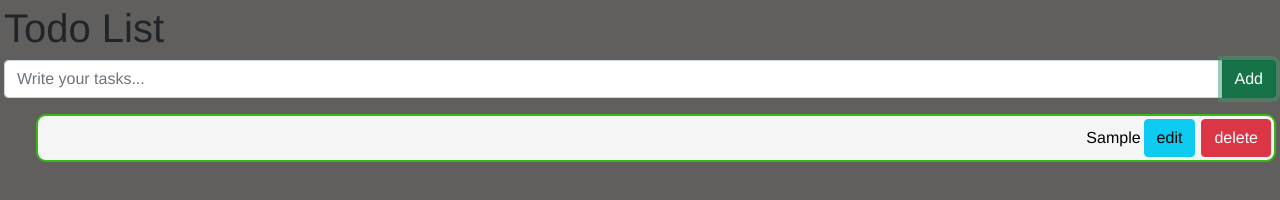
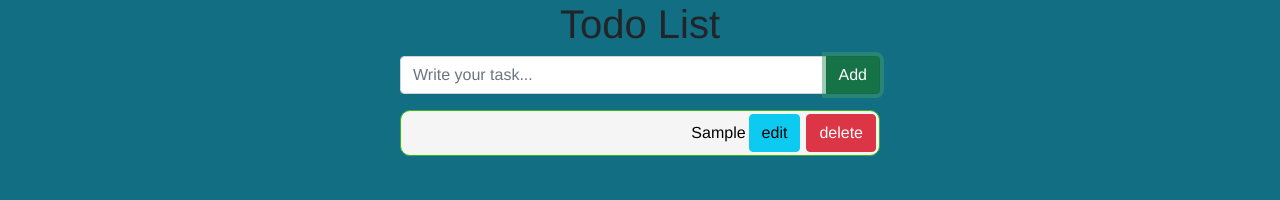
Before and after one commit to MrHeimdall/todo_list2, a plain HTML site: page src/index.html in a window 1280 px wide. Both pictures are taken after typing "Sample" into the empty fields and a click on the button "Add". Drawn offline with nearby package versions, Linux system fonts and the light colour scheme.

Commit message:
Create a task with intro key added, changes in css

```diff
--- a/src/JS/index.js
+++ b/src/JS/index.js
@@ -1,61 +1,83 @@
+//Traer los elementos y asignarles una variable para trabajr con ellos
+const addButton = document.getElementById("add-button");
+addButton.addEventListener("click", addTodo);
+const todoList = document.getElementById("todo-list-container")
+const todoInput = document.getElementById('todo-input');
 
-const addButton = document.getElementById("add-button");
-const todoList = document.getElementById("todo-list")
-addButton.addEventListener("click", addTodo);
+// Definir la funcion que dispara el boton add
+function addTodo(){
 
-let index = 0;
-
-function addTodo(){
-  const todoInput = document.getElementById('todo-input');
-
+  // En caso de un input vacio, no se añadirá una tarea nueva.
   if(!todoInput.value){
     console.log("tarea vacía");
     return;
   }
 
+  //Funcion que crea toda la estructura de las tareas.
   function createTodo (value){
 
+    // Crear un contenedor para todas las tareas.
     const taskContainer = document.createElement('div')
+
+    // Crear el contenedor de la tarea y los botones.
     const task = document.createElement('div');
+    task.classList.add('todo-list')
+    todoList.appendChild(taskContainer);
 
-    todoList.appendChild(taskContainer);
-    task.classList.add('todo-list')
-
-
+    // Crear el texto de la tarea.
     const taskLabel = document.createElement('li');
     taskLabel.innerText = value;
 
+    // Crear botón para editar tarea y añadir estilos.
     const editButtton = document.createElement('button');
     editButtton.innerText ='edit'
     editButtton.classList.add('btn')
     editButtton.classList.add('btn-info')
 
+    // Crear botón para eliminar tarea y añadir estilos.
     const deleteButton = document.createElement('button');
     deleteButton.innerText = 'delete'
     deleteButton.classList.add('btn')
     deleteButton.classList.add('btn-danger')
 
-
+    // Meter el texto de la tarea y los botones dentro del contenedor.
     task.appendChild(taskLabel);
     task.appendChild(editButtton);
     task.appendChild(deleteButton);
     taskContainer.appendChild(task);
 
+    // Las funciones de editar y borrar en sus correspondientes botones.
     editButtton.addEventListener("click", editTodo)
     deleteButton.addEventListener("click", deleteTodo)
 
+    // Funcion que borra el contenedor de la tarea
     function deleteTodo(){
-     console.log("borrar tarea")
-     task.remove()
+      console.log("borrar tarea")
+      task.remove()
     }
 
+    // Funcion que permite, a través de un prompt, cambiar el texto de la tarea.
     function editTodo(){
       const todoEdit = prompt("Change your task");
+
+      if(!todoEdit){
+        alert("Escribe una tarea")
+        return;
+      }
       taskLabel.innerText = todoEdit;
     }
   };
 
   createTodo(todoInput.value)
+
   todoInput.value = '';
+}
 
+// Cansado de darle al botón add para añadir tareas, lo he hecho con el intro XD
+const input = document.getElementById("input")
+input.addEventListener("keyup", addTodoIntro)
+function addTodoIntro(e){
+  if(e.keyCode == 13){
+    addTodo();
+  }
 }
--- a/src/css/style.css
+++ b/src/css/style.css
@@ -1,21 +1,28 @@
 body{
-  background-color: rgb(97, 94, 94);
-  margin: 4px;
+  background-color: #126e82;
   font-family:'Franklin Gothic Medium', 'Arial Narrow', Arial, sans-serif;
-
+  display: flex;
+  align-items: center;
+  flex-direction: column;
+}
+.todo-container{
+  width: 30rem;
+  padding-inline-start: 0px;
+}
+.todo-list{
+  list-style-type: none;
+  background-color: whitesmoke;
+  color:rgb(0, 0, 0);
+  border: rgb(56, 185, 17) solid 1px;
+  border-radius: 10px;
+  margin-bottom: 7px;
+  display: flex;
+  justify-content:flex-end ;
+  align-items: center;
 }
 
-.todo-list{
-  border: rgb(56, 185, 17) solid 2px;
-  list-style-type: none;
-  color:rgb(0, 0, 0);
-  margin-bottom: 7px;
-  background-color: whitesmoke;
-  margin-left: 0px;
-  display: flex;
-  justify-content: flex-end;
-  align-items: center;
-  border-radius: 10px;
+.input-group.mb-3 {
+  width: 30rem;
 }
 .btn-danger {
   margin: 3px;
@@ -23,6 +30,3 @@ body{
 .btn-info{
   margin: 3px;
 }
-.input-group .mb-3{
-  margin: 10px;
-}
--- a/src/index.html
+++ b/src/index.html
@@ -10,11 +10,11 @@
 </head>
 <body>
   <h1>Todo List</h1>
-  <div class="input-group mb-3">
-      <input type="text" class="form-control" placeholder="Write your tasks..." id="todo-input">
+  <div class="input-group mb-3" id="input">
+      <input type="text" class="form-control" placeholder="Write your task..." id="todo-input">
       <button class="btn btn-success" id="add-button">Add</button>
   </div>
-  <ul id="todo-list">
+  <ul class="todo-container" id="todo-list-container">
 
   </ul>
   <script src="https://cdn.jsdelivr.net/npm/bootstrap@5.0.1/dist/js/bootstrap.bundle.min.js" integrity="sha384-gtEjrD/SeCtmISkJkNUaaKMoLD0//ElJ19smozuHV6z3Iehds+3Ulb9Bn9Plx0x4" crossorigin="anonymous"></script>
```
